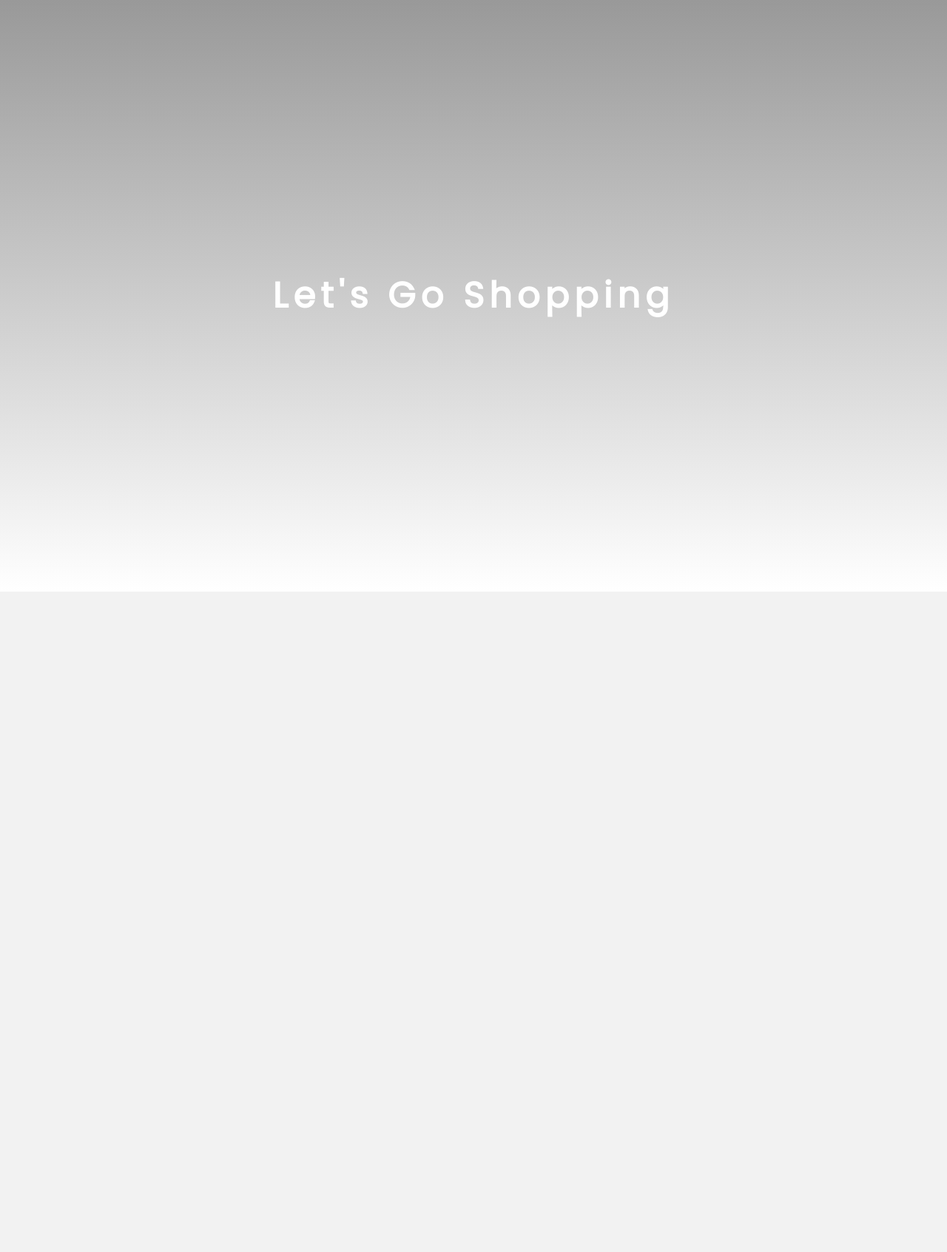
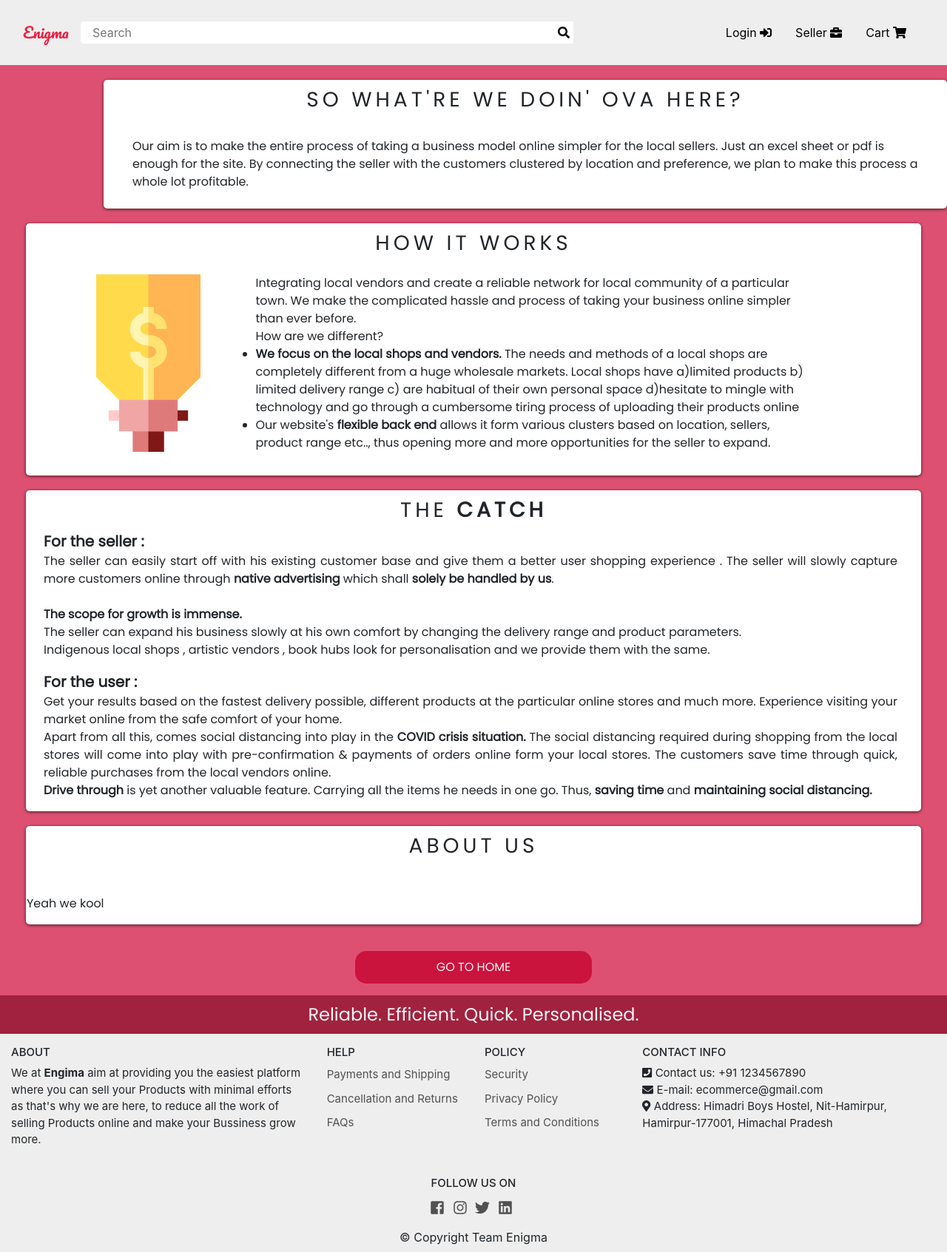
Before and after one commit to AvishrantsSh/Django_Ecomm, a Django app: page / in a window 1280 px wide. Shown: the whole page at 74% size. Before the commit the page ends 800 px from the top, so only its background shows below. Run offline with Django 3.2, Linux system fonts and the light colour scheme; parts of the project's set-up code (start-up, migrations or seed data) failed here and were passed over; some libraries are stand-ins or nearby versions.

Commit message:
Quite some stuff

```diff
--- a/static/stylesheet/about.css
+++ b/static/stylesheet/about.css
@@ -2,6 +2,10 @@
 *{
     padding: 0;
     margin: 0;
+}
+
+body{
+    background-color: rgba(219, 62, 99, 0.9);
 }
 .main-box{
     max-width: 100%;
@@ -38,17 +42,15 @@
     display: inline-block;
     justify-content: center;
     text-align: center;
-    text-shadow: 2px 2px black;
 }
 .define-sec{
-    font-size: 20px;
-    padding: 4vh;
+    text-align: justify;
 }
+
 .work-sec,.about-us{
-    font-size: 20px;
-    padding: 8vh;
-    padding-top: 4vh
+    padding: 2vh;
 }
+
 .define-container{
     width: 100%;
     padding-left: 3vh;
@@ -80,22 +82,21 @@
 }
 
 .card{
-    background-color: rgba(236, 20, 56, 0.95);
-    color: #fff;
+    background-color: white;
     margin: 20px;
     border: none;
     box-shadow: 0px 1px 4px rgba(0, 0, 0, 0.7);
     border-radius: 5px;
+    transition-duration: 0.4s;
 }
 .card:hover{
-    z-index: 1;
+    z-index: 0.5;
     box-shadow: 0 8px 50px rgba(0, 0, 0, 0.7);
     transform: scale(1.02);
-    background-color: rgba(236, 20, 56, 1);
+    background-color: whitesmoke;
 }
 #cart-btn:hover{
     background-color: rgba(236, 20, 56, 0.95);
-    transition-duration: 0.3s;
 }
 
 .cart-btn, .cart-btn:hover{
@@ -103,5 +104,13 @@
     text-decoration: none;
 }
 
+#cardid3{
+    margin-left: 10%!important;
+}
+
 @media only screen and (max-width: 768px) {
+
+    #cardid3{
+        margin-left: 0!important;
+    }
 }
--- a/static/stylesheet/home.css
+++ b/static/stylesheet/home.css
@@ -62,7 +62,7 @@ body{
     color: whitesmoke;
     border-radius: 15px;
     width: 200px;
-    margin-top: 15vh;
+    margin-top: 8vh;
 }
 
 #banner-btn:hover{
--- a/templates/about.html
+++ b/templates/about.html
@@ -5,47 +5,68 @@
     Home Page
 {%endblock title%}
 {%block link%}
-    <link rel='stylesheet' href='{%static "stylesheet/about.css"%}?v=1.2'>
+    <link rel='stylesheet' href='{%static "stylesheet/about.css"%}?v=1.4'>
     <script src='{%static "js/animate.js"%}'></script>
 {%endblock link%}
 {%block content%}
 
-	<div id="title_sec">
+<!--<div id="title_sec">
 		<div id="welcome">
 
+        </div>
+    </div>-->
+
+<div class="container-fluid">
+    <div id="cardid3" class="card container">
+        <h3 id="card-head">So what're we doin' ova here?</h3>
+        <div class="container p-4 pt-0">
+            <div>
+                Our aim is to make the entire process of taking a business model online simpler for the local sellers. Just an excel sheet or pdf is enough for the site.
+                By connecting the seller with the customers clustered by location and preference, we plan to make this process a whole lot profitable.
+            </div>
+        </div>
+    </div>
+
+
+    <div id="cardid2" class="card">
+        <h3 id="card-head">How it Works</h3>
+        <div class="row work-sec container-fluid">
+            <div class="col-md-3"><img class="prod-image" src="../../static/assets/icons/idea-bulb.svg" style="max-height: 30vh; padding:0; padding-left: 30%;">
+            </div>
+            <div class="col-md-8">
+                Integrating local vendors and create a reliable network for local community of a particular town. We make the complicated hassle and process of taking your business online simpler than ever before.<br>
+                How are we different?<br>
+                <ul>
+                    <li><b>We focus on the local shops and vendors.</b> The needs and methods of a local shops are completely different from a huge wholesale markets. Local shops have a)limited products b) limited delivery range c) are  habitual of their own personal space d)hesitate to mingle with technology and go through a cumbersome tiring process of uploading their products online
+                    <li>Our website's <b>flexible back end </b> allows it form various clusters based on location, sellers, product range etc.., thus opening more and more opportunities for the seller to expand.
+                </ul>
+            </div>
         </div>
     </div>
 
     <div id="cardid1" class="card">
-        <h3 id="card-head">What we have for you?</h3>
-        <div class="row define-container container-fluid">
-            <p class="col-md-6 define-sec" id = "left_define">
-                <b>For the seller :</b><br>
-                We at BBT bring to you the experience of personalising your business online in just 2 simple steps: <br>
-                Register & upload or scan your list of items and sell.
-                Creating a local network & helping the local shops of the city to increase their  customer base by helping them grow according to their own pace.
-            </p>
-            <p class="col-md-6 define-sec" id = "right_define">
-                <b>For the user :</b><br>
+        <h3 id="card-head">The <b>Catch</b></h3>
+        <div class="define-container container-fluid">
+            <p class=" define-sec" id = "left_define">
+                <b style="font-size: 20px;">For the seller :</b><br>
+                The seller can easily start off with his existing customer base and give them a better user shopping experience . The seller will slowly capture more customers online through <b>native advertising </b> which shall <b>solely be handled by us</b>.<br>
+                <br><b>The scope for growth is immense.</b><br> The seller can expand his business slowly at his own comfort by changing the delivery range and product parameters. <br>
+                Indigenous local shops , artistic vendors , book hubs look for personalisation and we provide them with the same.            </p>
+            <p class="define-sec" id = "right_define">
+                <b style="font-size: 20px;">For the user :</b><br>
+
                 Get your results based on the fastest delivery possible, different products at the particular online stores and much more.
-                A virtual market experience brought to you by BBT.
-                Experience visiting your market online from the safe comfort of your home.
+                Experience visiting your market online from the safe comfort of your home. 	<br>
+
+                Apart from all this, comes social distancing into play in the <b>COVID crisis situation.</b> The social distancing required during shopping from the local stores will come into play with pre-confirmation & payments of orders online form your local stores.
+                The customers save time through quick, reliable purchases from the local vendors online. <br> <b>Drive through</b> is yet another valuable feature. Carrying all the items he needs in one go. Thus, <b>saving time</b> and <b>maintaining social distancing.</b>
             </p>
         </div>
     </div>
 
-    <div id="cardid2" class="card">
-        <h3 id="card-head">How it Works</h3>
-        <div class="row work-sec container-fluid">
-            Connecting the seller with the customers clustered by location and preference through&nbsp;<b> E-Dukaan</b>We at E Dukaan are here to make you experience an easy, simple, comfortable, flexible and profitable way to take your business online.
-            Open another branch of your shop quick and fast, with negligible investments and better returns.
-            Tell us what you wish to sell and we handle the rest.
-            From digital marketing to location based advertising, we bring the traffic to your products to help you grow.
-            Your growth is our growth.
-        </div>
-    </div>
 
-    <div id="cardid3" class="card">
+
+    <div id="cardid4" class="card">
         <h3 id="card-head">About Us</h3><br>
         <div class="row about-us container-fluid">
             Yeah we kool
@@ -56,6 +77,7 @@
             <div id="cart-btn">GO TO HOME</div>
         </a>
     </div>
+</div>
 
 <div class="d-flex justify-content-center end-sec">
     Reliable.
@@ -63,5 +85,4 @@
     Quick.
     Personalised.
 </div>
-
 {%endblock content%}
```
Also changed, not shown: templates/home.html (+28 -25 lines), templates/search.html (+5 -3 lines), static/assets/images/calvin.jpg (added), static/assets/images/glamorous.jpg (added), static/assets/images/thehobbit.jpg (added). Lines whose indentation alone changed are shown as unchanged.
